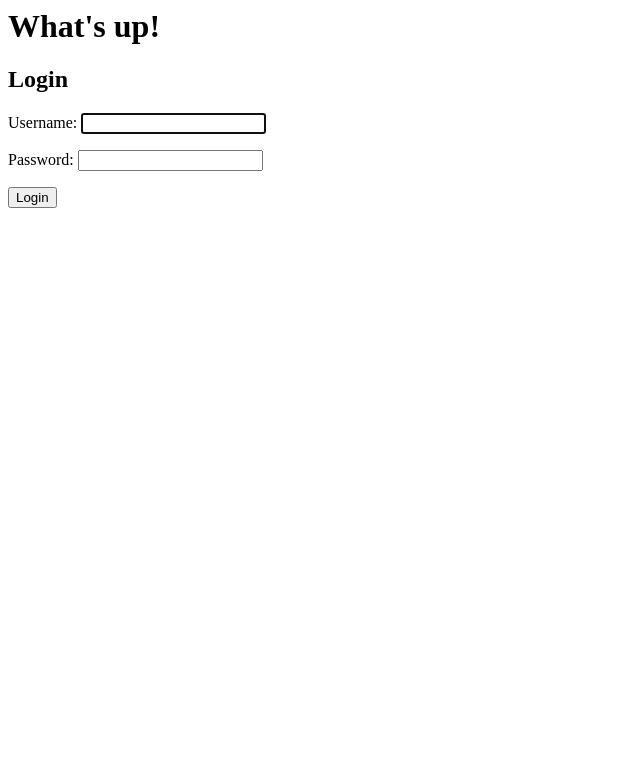
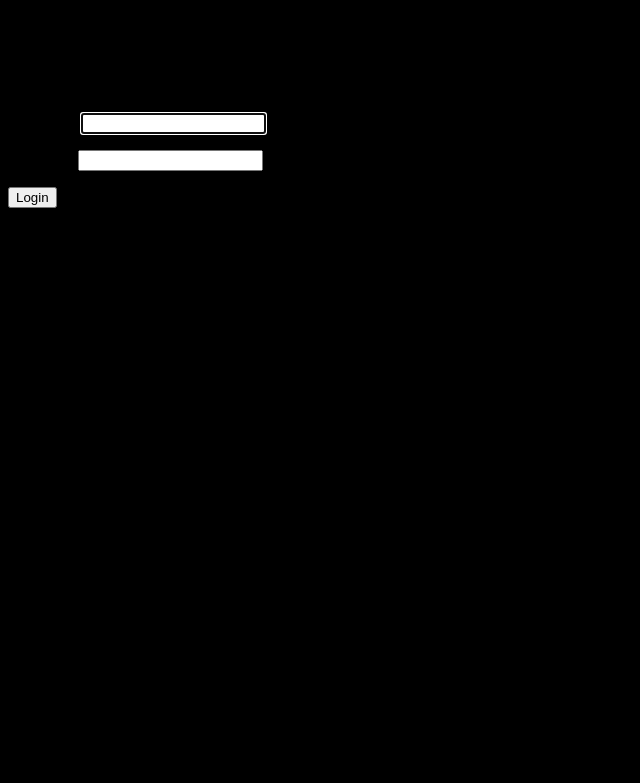
Before and after one commit to ed-commits/whats-up, a Django app: page /app/login/ in a window 1280 px wide. Shown: the top 783 px of the page, without its empty margins (0-640 px from the left). Run offline with Django 3.2, Linux system fonts and the light colour scheme.

Commit message:
added a static css file

```diff
--- /dev/null
+++ b/whatsup/static/style.css
@@ -0,0 +1,3 @@
+body {
+    background-color: black;
+}
--- a/whatsup/templates/base.html
+++ b/whatsup/templates/base.html
@@ -1,3 +1,10 @@
+{% load static %}
+<html>
+
+<head>
+    <link rel="stylesheet" type="text/css" href="{% static 'style.css' %}">
+</head>
+
 <body>
     <div class="page-header">
         <h1>What's up!</h1>
@@ -5,9 +12,11 @@
     <div class="content container">
         <div class="row">
             <div class="col-md-8">
-            {% block content %}
-            {% endblock %}
+                {% block content %}
+                {% endblock %}
             </div>
         </div>
     </div>
 </body>
+
+</html>
--- a/whatsup/whatsup/settings.py
+++ b/whatsup/whatsup/settings.py
@@ -119,6 +119,6 @@ USE_TZ = True
 # https://docs.djangoproject.com/en/3.1/howto/static-files/
 
 STATIC_URL = '/static/'
-
+STATICFILES_DIRS = [os.path.join(BASE_DIR, 'static')]
 LOGIN_REDIRECT_URL = '/app/profile/'
 LOGIN_URL = '/app/login/'
```
